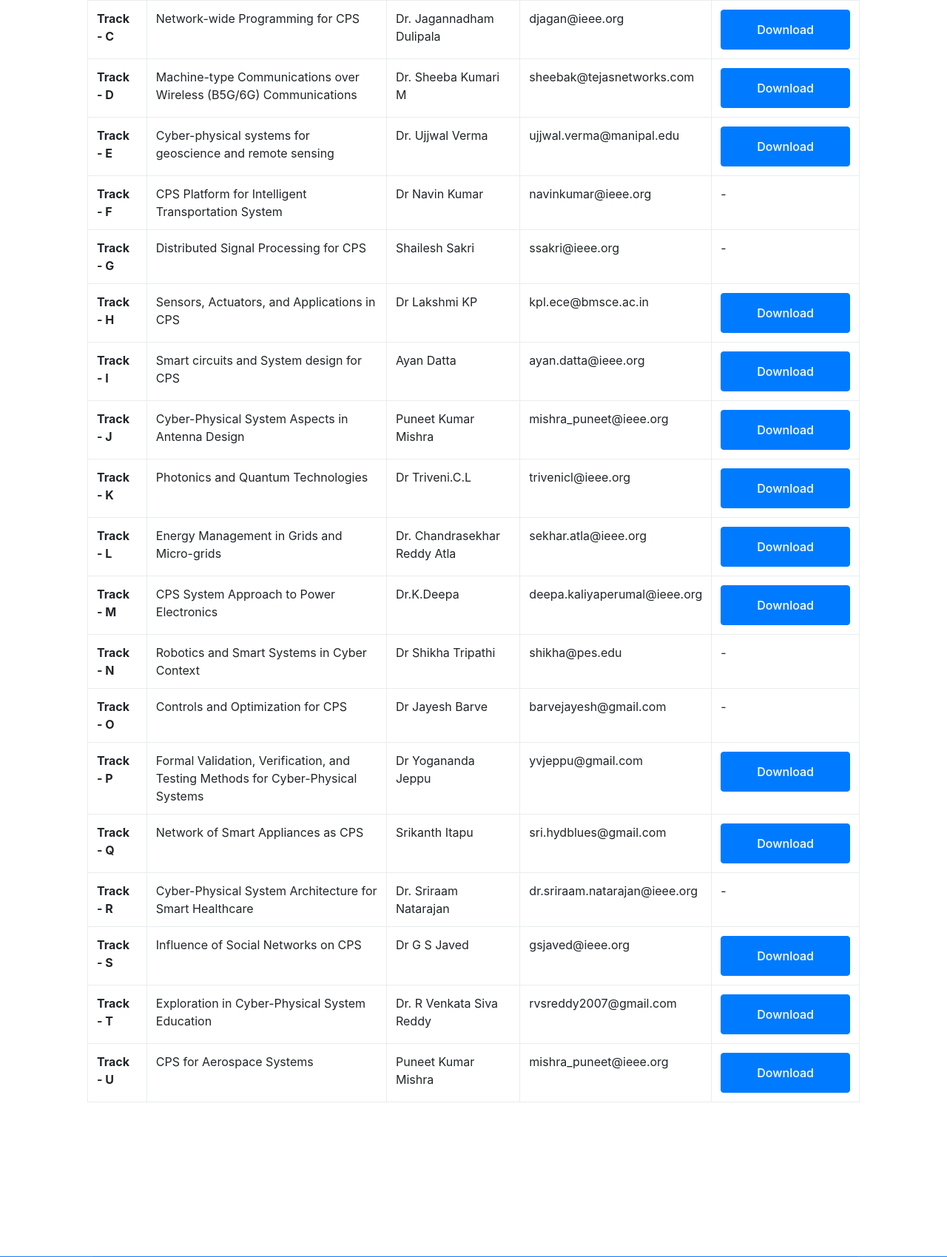
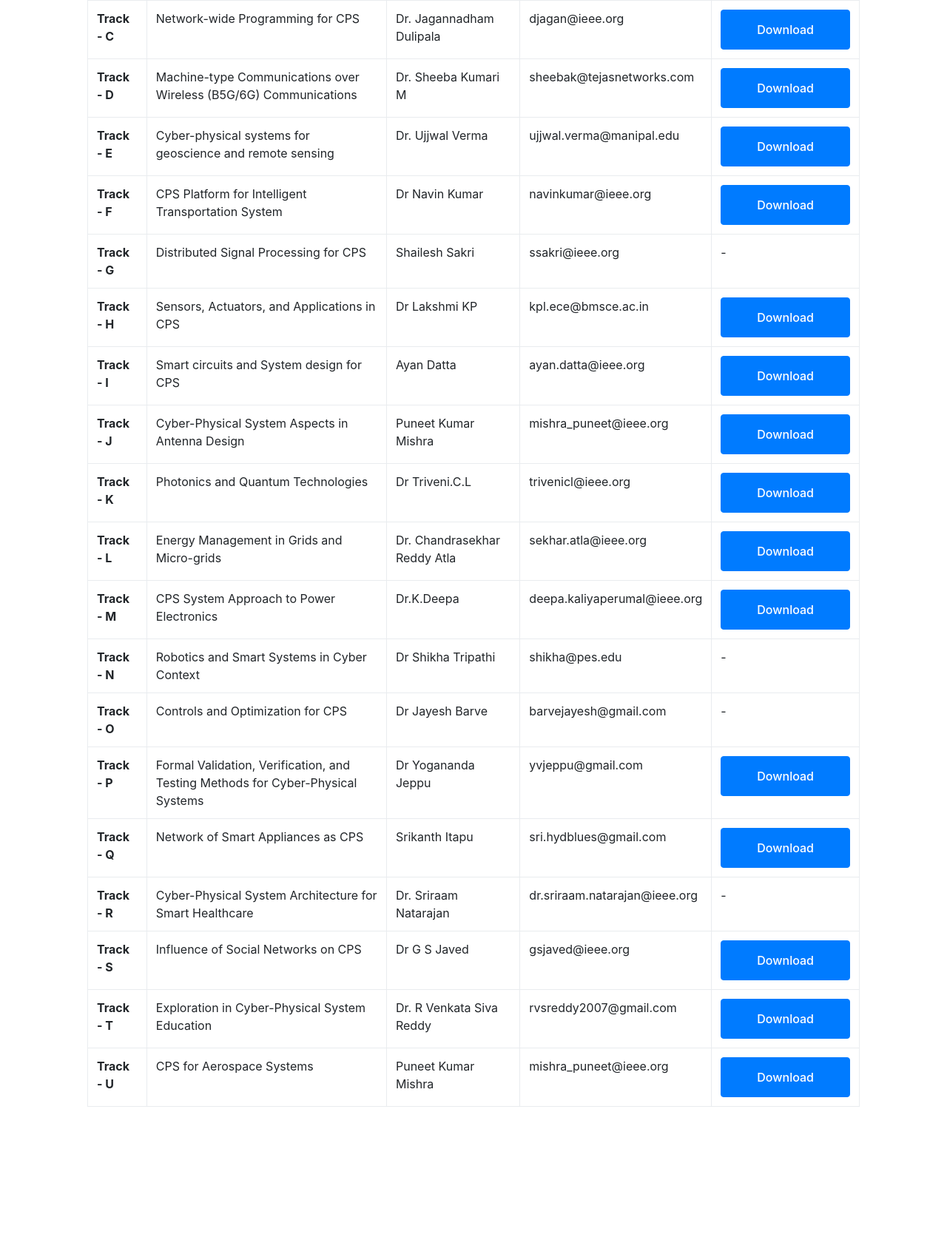
Before and after one commit to KetanKeshav/CONECCT-2023, a PHP site: page /tracks.php in a window 1280 px wide. Shown: the part 1032-2731 px from the top of the page at 74% size. Run offline with PHP 8.4, Linux system fonts and the light colour scheme; some libraries are stand-ins or nearby versions.

Commit message:
Track F CFP Updated

```diff
--- a/tracks.php
+++ b/tracks.php
@@ -93,8 +93,7 @@
                             <td>CPS Platform for Intelligent Transportation System</td>
                             <td>Dr Navin Kumar</td>
                             <td>navinkumar@ieee.org</td>
-                            <td>-</td>
-                            <!-- <td><a href="./downloads/Track F.pdf" download="CONECCT 2023 CFP Track - F" class="btn btn-primary py-sm-3 px-sm-5 rounded-pill">Download</a></td> -->
+                            <td><a href="./downloads/Track F.pdf" download="CONECCT 2023 CFP Track - F" class="btn btn-primary py-sm-3 px-sm-5 rounded-pill">Download</a></td>
                         </tr>
                         <tr>
                             <th>Track - G</th>
```
Also changed, not shown: 1 other file.
